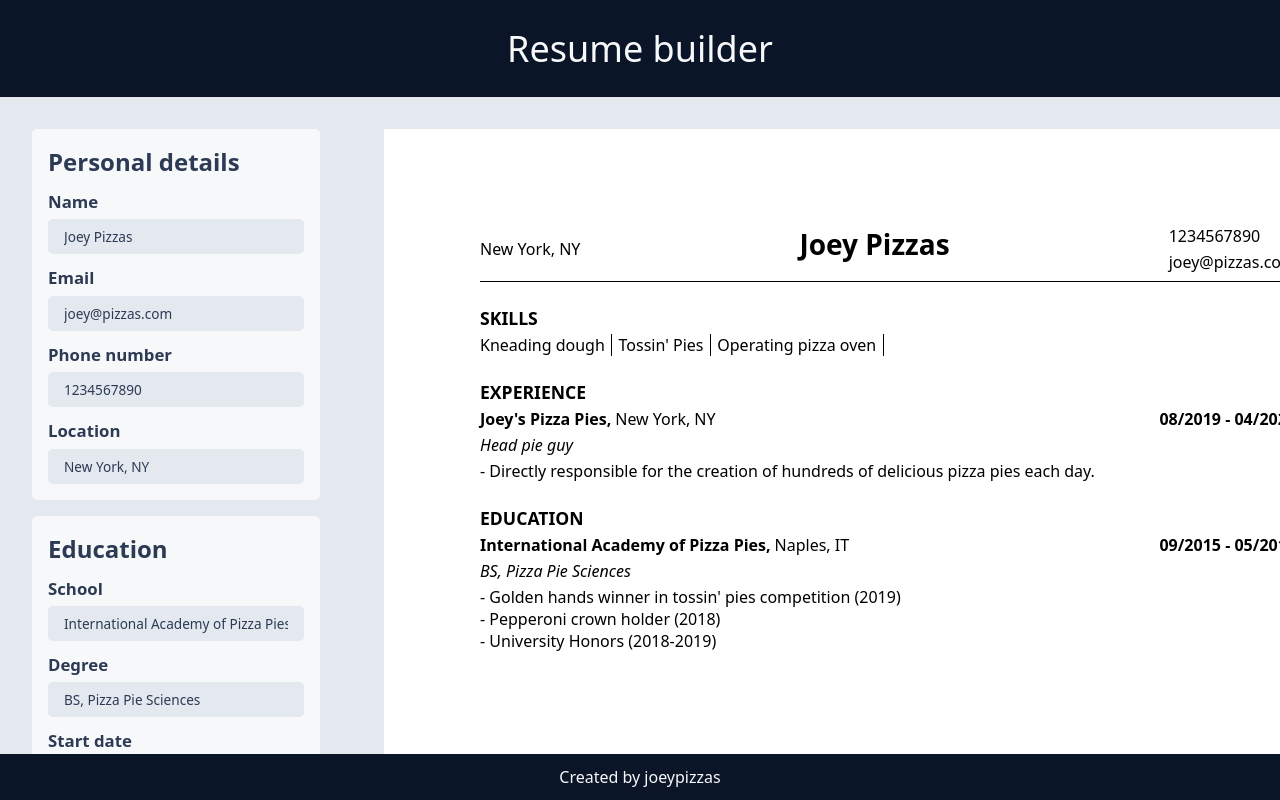
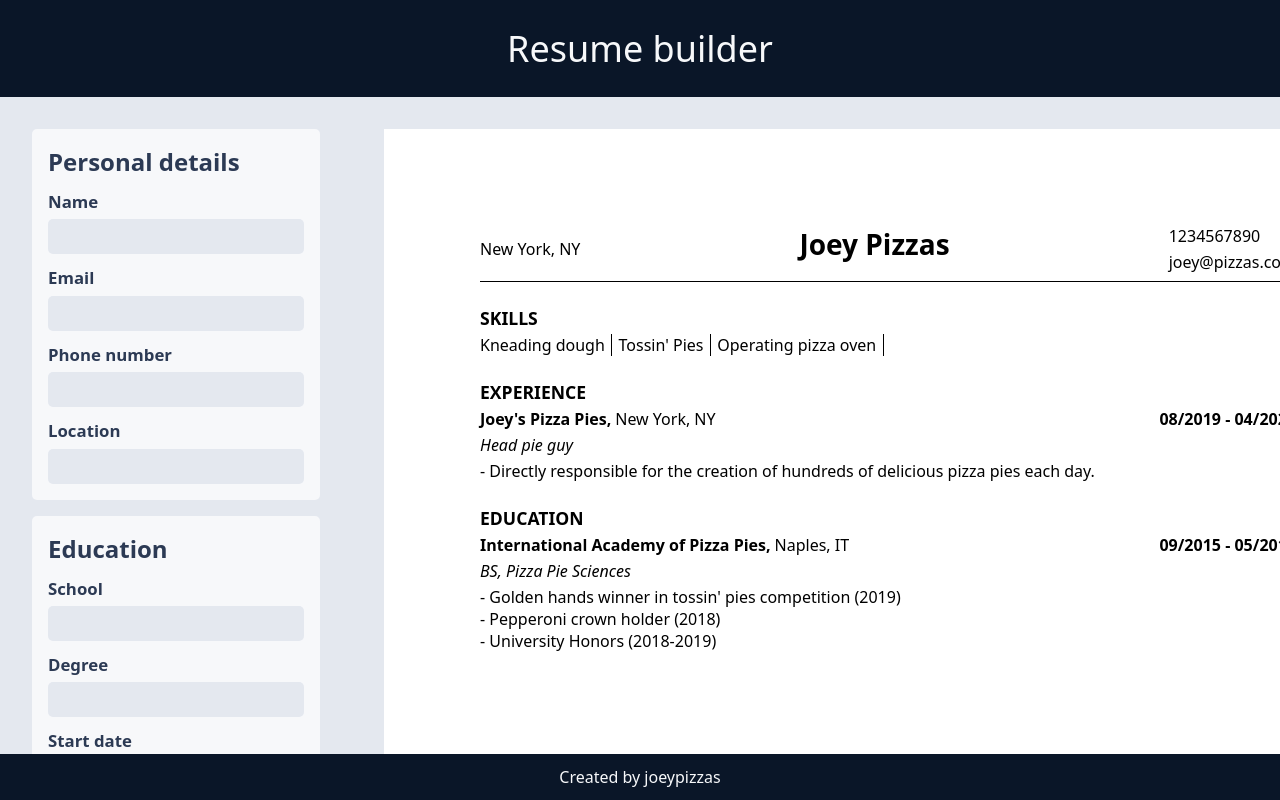
Before and after one commit to joeypizzas/resume-app, a React (Vite) app: page / in a window 1280 px wide. Built offline with nearby package versions, Linux system fonts and the light colour scheme.

Commit message:
Updated to handle state

```diff
--- a/src/components/FormField/FormField.jsx
+++ b/src/components/FormField/FormField.jsx
@@ -2,11 +2,11 @@
 
 import "./FormField.css";
 
-export function FormField({ fieldHeader, initialInput }) {
+export function FormField({ fieldHeader, value, onChange }) {
   return (
     <div className="field-container">
       <div className="field-header">{fieldHeader}</div>
-      <input className="form-field" defaultValue={initialInput}></input>
+      <input className="form-field" value={value} onChange={onChange}></input>
     </div>
   );
 }
```
